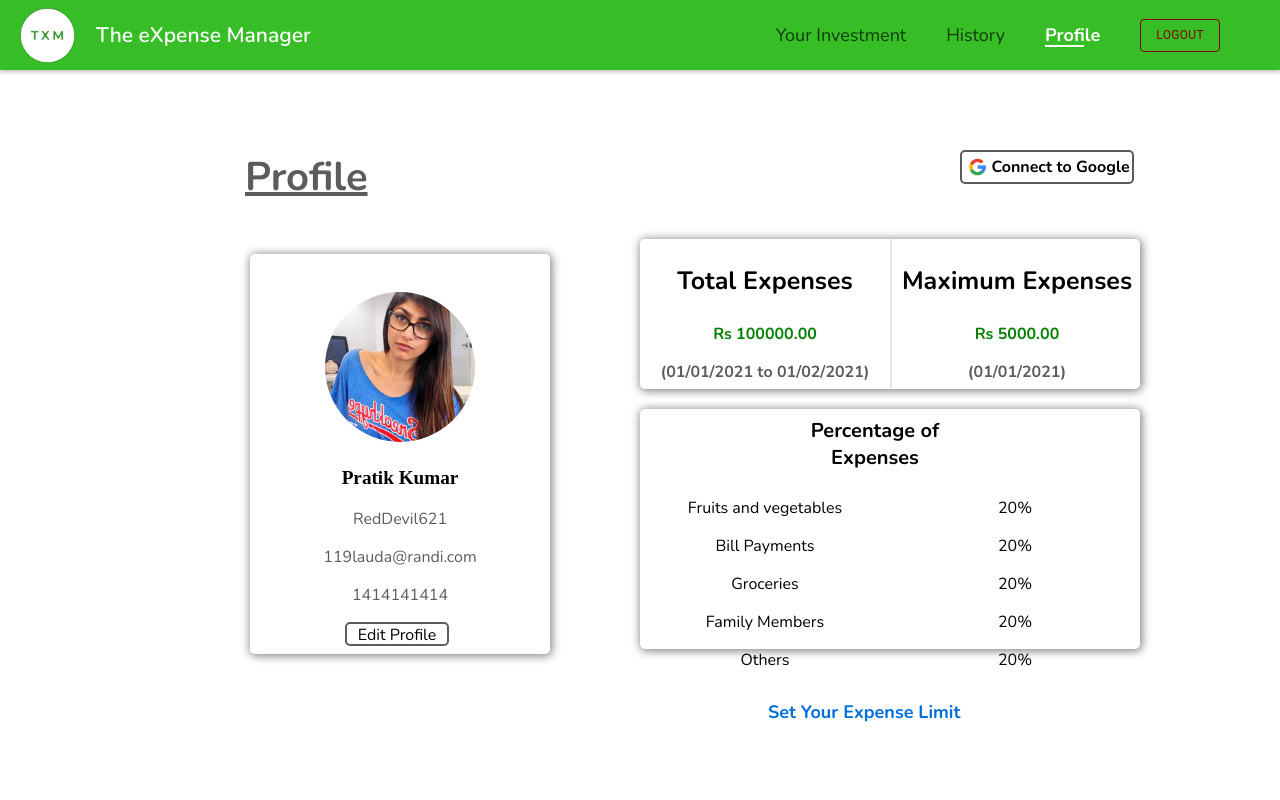
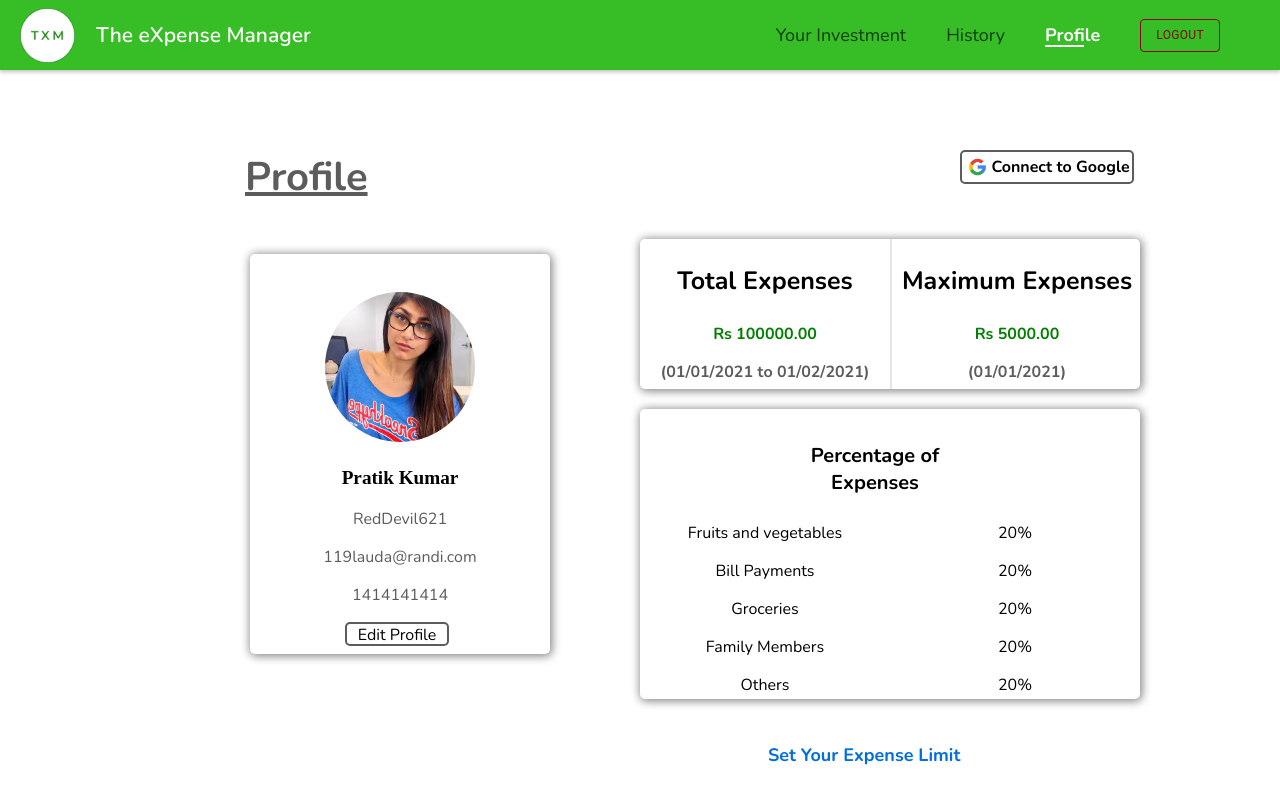
Before and after one commit to TheeXpenseManager/expense, a React (Create React App) app: page /#/Profile in a window 1280 px wide. Shown: the top 800 px of the page. Built offline with nearby package versions, Linux system fonts and the light colour scheme.

Commit message:
ADDINVESTMENT

```diff
--- a/src/App.js
+++ b/src/App.js
@@ -9,6 +9,7 @@ import Profile from "./screens/Profile/Profile";
 import SignUp from "./screens/Signup/SignUp";
 import YourInvestment from "./screens/YourInvestment/YourInvestment";
 import PageStructure from "./PageStructure";
+import AddInvestment from "./screens/AddInvestment/AddInvestment";
 
 const App = () => {
   return (
@@ -32,6 +33,9 @@ const App = () => {
         <Route path="/LoginExample">
           <LoginExample />
         </Route>
+        <Route path="/AddInvestment">
+          <AddInvestment />
+        </Route>
         <Route path="/investment">
           <PageStructure children={<YourInvestment />} />
         </Route>
--- /dev/null
+++ b/src/screens/AddInvestment/AddInvestment.js
@@ -0,0 +1,11 @@
+import React from 'react'
+
+const AddInvestment = () => {
+    return (
+        <div>
+
+        </div>
+    )
+}
+
+export default AddInvestment
--- a/src/screens/Profile/Profile.css
+++ b/src/screens/Profile/Profile.css
@@ -56,7 +56,7 @@
   grid-template-columns: 1fr 1fr;
 }
 .average-expense-card {
-  height: 240px;
+  height: 290px;
   width: 500px;
   border-radius: 5px;
   grid-column: 1/2;
@@ -141,6 +141,6 @@
   font-size: 18px;
   position: relative;
   left: 768px;
-  top: -50px;
+  top: -30px;
   font-weight: bold;
 }
```
Also changed, not shown: src/screens/AddInvestment/AddInvestment.css (added), 1 other file (tests, documents, lock files or other folders).
